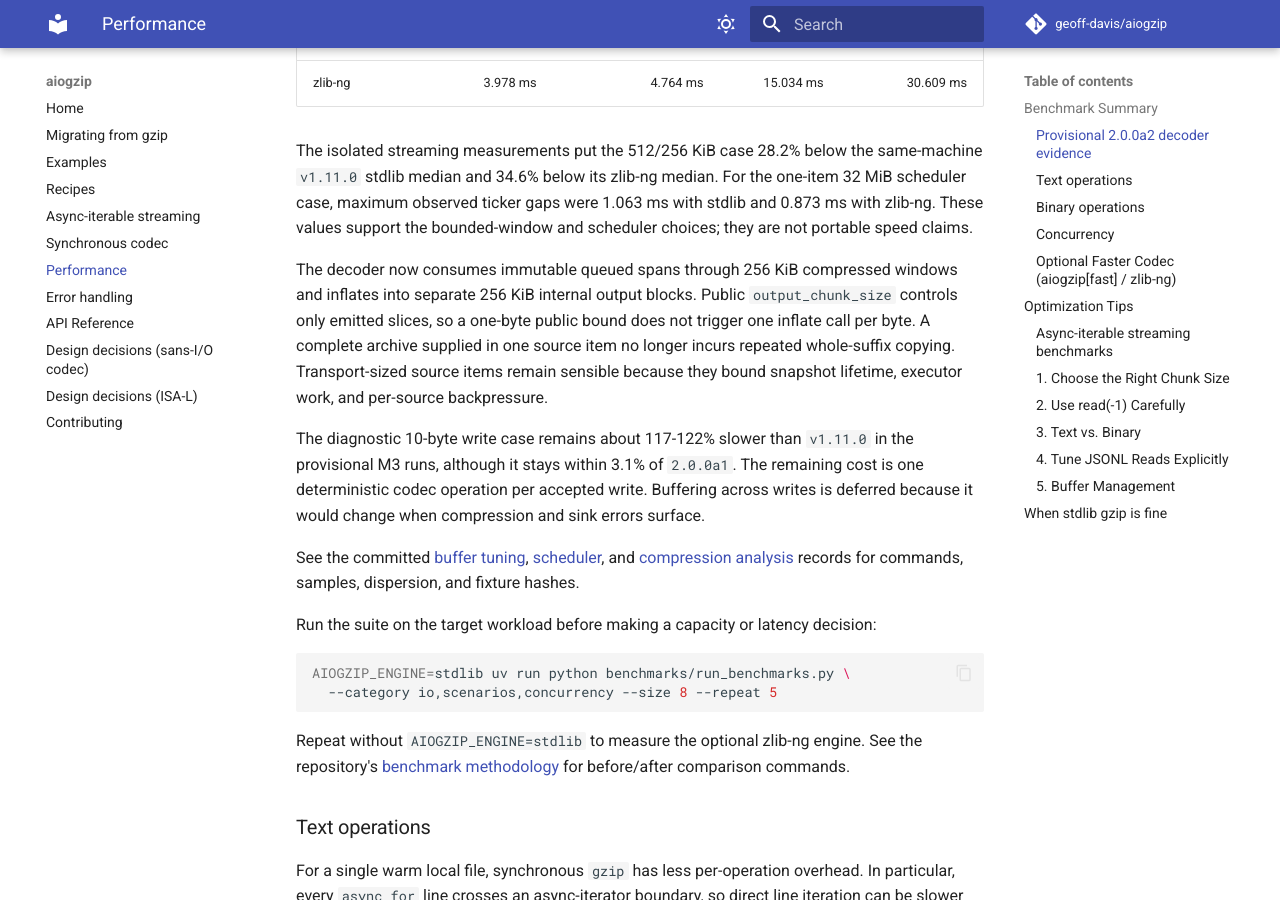
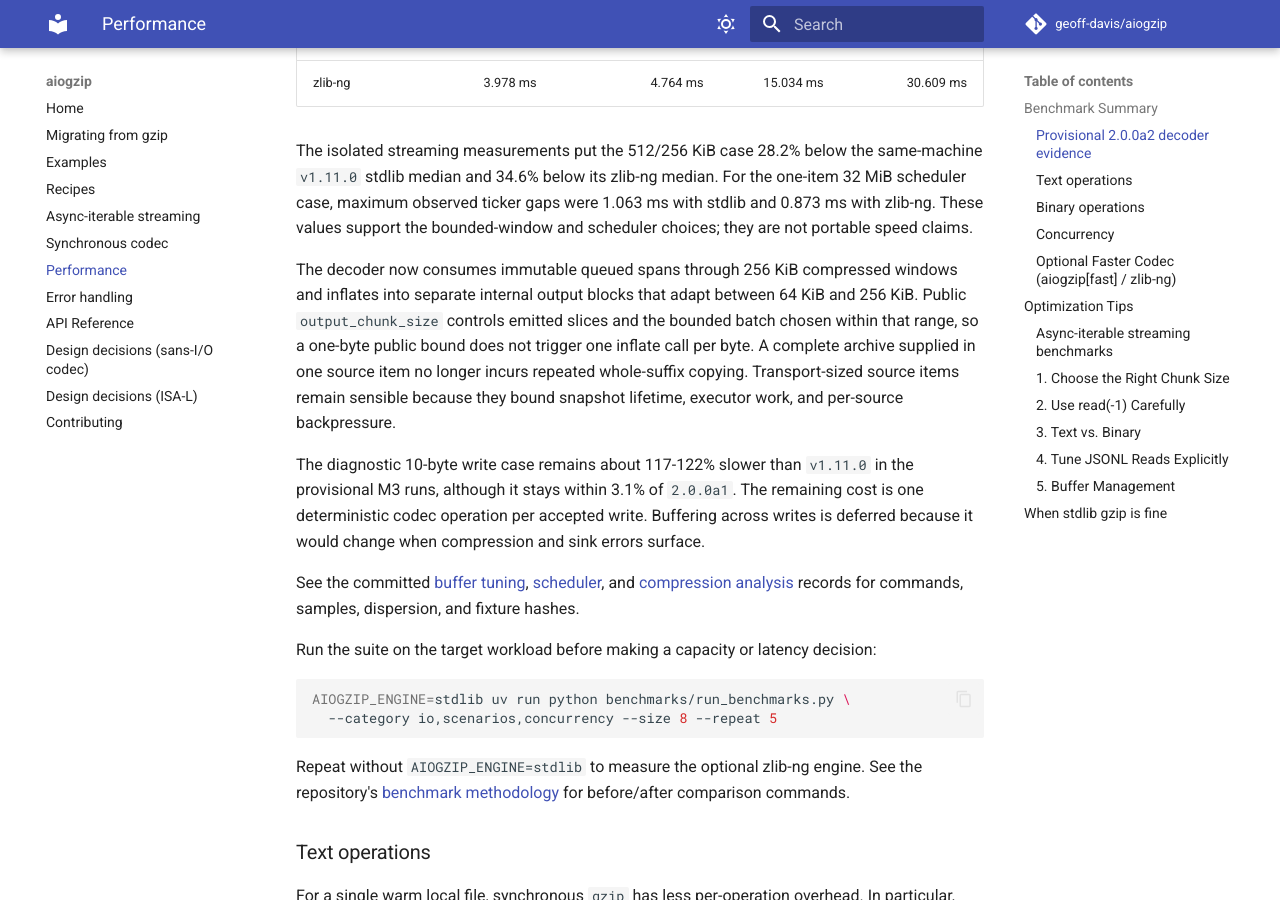
Before and after one commit to geoff-davis/aiogzip, an MkDocs documentation site: the page built from docs/performance.md, in a window 1280 px wide and 900 px high, scrolled down 1196 px. Built offline with MkDocs 1.6.1 and Material for MkDocs 9.7.7, drawn with Linux system fonts in a browser that asks for light colours; comment, search, counter and statistics services are not loaded; the version menu is left out.

Commit message:
perf: adapt decoder output batches to public bounds

```diff
--- a/docs/performance.md
+++ b/docs/performance.md
@@ -47,12 +47,13 @@ with stdlib and 0.873 ms with zlib-ng. These values support the bounded-window
 and scheduler choices; they are not portable speed claims.
 
 The decoder now consumes immutable queued spans through 256 KiB compressed
-windows and inflates into separate 256 KiB internal output blocks. Public
-`output_chunk_size` controls only emitted slices, so a one-byte public bound
-does not trigger one inflate call per byte. A complete archive supplied in one
-source item no longer incurs repeated whole-suffix copying. Transport-sized
-source items remain sensible because they bound snapshot lifetime, executor
-work, and per-source backpressure.
+windows and inflates into separate internal output blocks that adapt between
+64 KiB and 256 KiB. Public `output_chunk_size` controls emitted slices and the
+bounded batch chosen within that range, so a one-byte public bound does not
+trigger one inflate call per byte. A complete archive supplied in one source
+item no longer incurs repeated whole-suffix copying. Transport-sized source
+items remain sensible because they bound snapshot lifetime, executor work, and
+per-source backpressure.
 
 The diagnostic 10-byte write case remains about 117-122% slower than
 `v1.11.0` in the provisional M3 runs, although it stays within 3.1% of
```
Also changed, not shown: CHANGELOG.md (+5 -4 lines), docs/adr-sans-io-codec.md (+2 -1 lines), docs/codec.md (+3 -2 lines), plans/RELEASE_2_0_0A2_PLAN.md (+5 -4 lines), plans/benchmarks/v2.0.0a2-wp3-buffer-tuning.md (+10 -1 lines), 3 other files.
